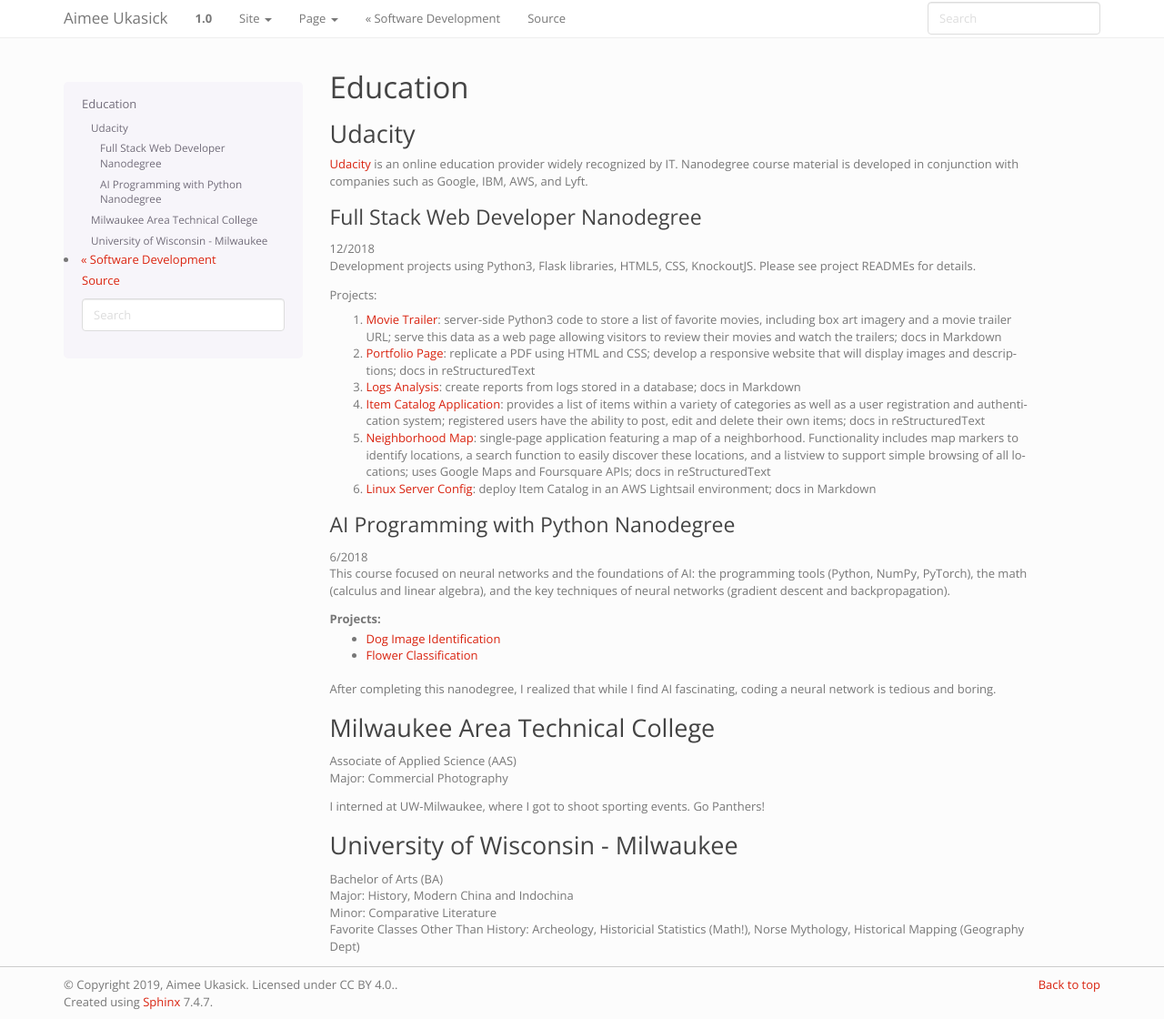
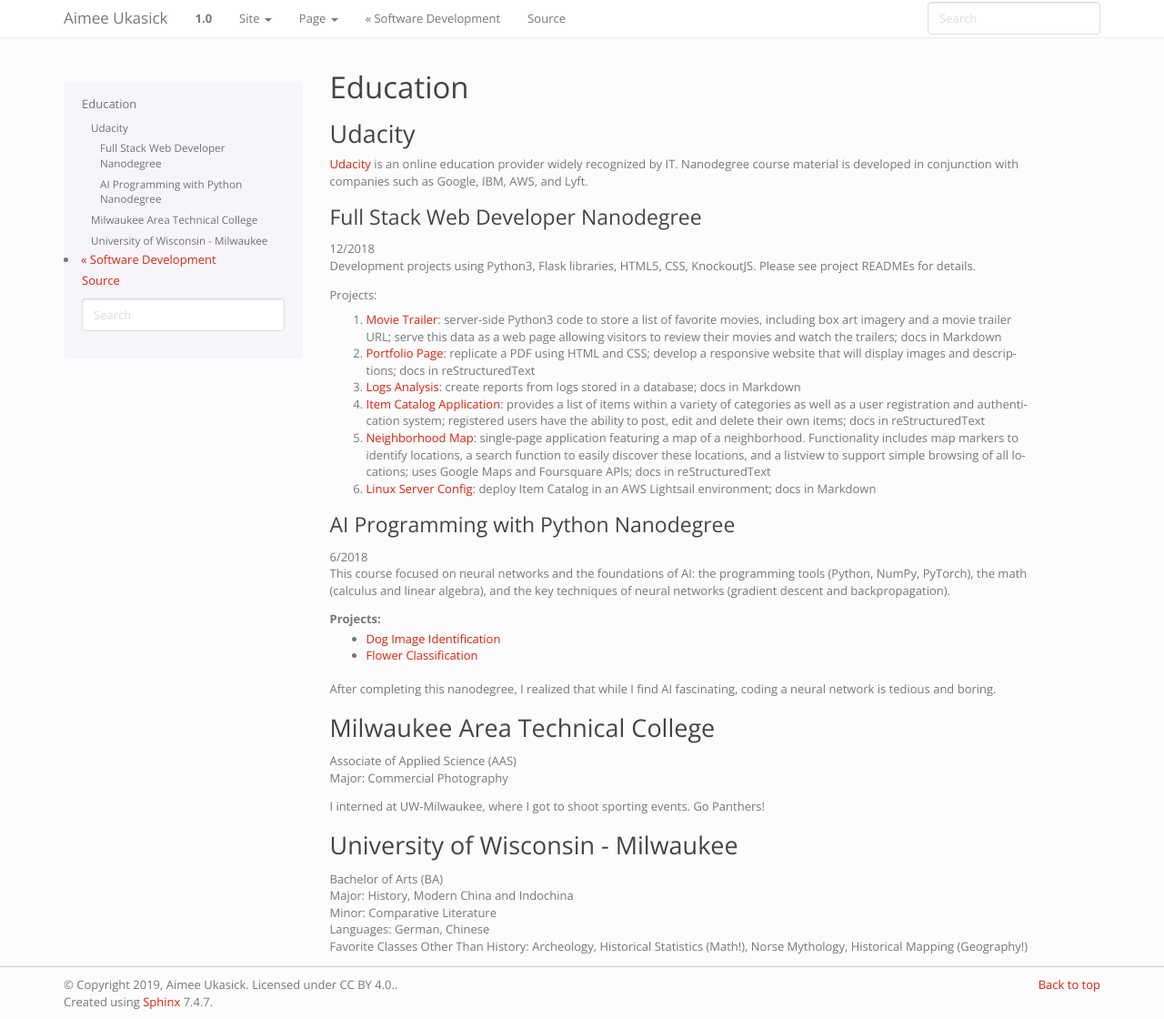
Before and after one commit to aimeeu/aimee-ukasick-resume, a Sphinx documentation site: the page built from docs/education.rst, in a window 1280 px wide and 1120 px high. Shown: the whole window at 91% size. Built offline with Sphinx 7.4.7, drawn with Linux system fonts in a browser that asks for light colours.

Commit message:
software dev additions
Signed-off-by: Aimee Ukasick <aimeeu.opensource@gmail.com>

```diff
--- a/docs/education.rst
+++ b/docs/education.rst
@@ -63,4 +63,5 @@
 | Bachelor of Arts (BA)
 | Major: History, Modern China and Indochina
 | Minor: Comparative Literature
-| Favorite Classes Other Than History: Archeology, Historicial Statistics (Math!), Norse Mythology, Historical Mapping (Geography Dept)
+| Languages: German, Chinese
+| Favorite Classes Other Than History: Archeology, Historical Statistics (Math!), Norse Mythology, Historical Mapping (Geography!)
--- a/docs/software_dev.rst
+++ b/docs/software_dev.rst
@@ -70,3 +70,5 @@
 The Reach Out and Touch Someone Years
 -------------------------------------
 I had had enough of consulting and wanted a steady development job in a single location. By this time, my brother, Andy, was working for Ameritech, which had just been gobbled up by SBC. Andy secured me an interview with the hiring manager, who wanted an experienced developer to bring good software development practices to his group. I fit the bill. Years later, the hiring manager told me what sealed the deal was that when asked to explain Struts, I drew pictures on the whiteboard while explaining Model-View-Controller architecture in terms an old mainframer could understand.
+
+For 12 years, I :ref:`facilitated bureaucracy <res-techgov>` as part of the Technology Governance group. My first assignment was not to  port code from ASP to Java but rather from ASP to VB.NET, so I learned another language on the job while leading a team of two junior developers and a DBA. The next assignment was also to port an app from ASP to VB.NET, despite my arguing for the app to be rewritten in Java and Struts. The ironic part was that the "approved" language for development within the company was Java, here was the Tech Governance group creating an app in a non-standard language... and the app was used by developers to request an exception to use a non-standard language or technology. Eventually we developers were able to convince management that our group's application really should be written in Java, so once again the porting began. The nice thing about working in the Tech Governance group was that it was small, so we wore many hats - requirements analyst, project manager, architect, developer, DBA, tester, tech writer, end-user support, server support, and whatever else the Executive Director wanted me to do. I learned Objective-C and iOS development in order to build a mobile app that would earn my boss some brownie points with his boss. The mobile app connected to a RESTful API back end, which pulled data from a database that contained information on all the home-grown apps in the company.
```
